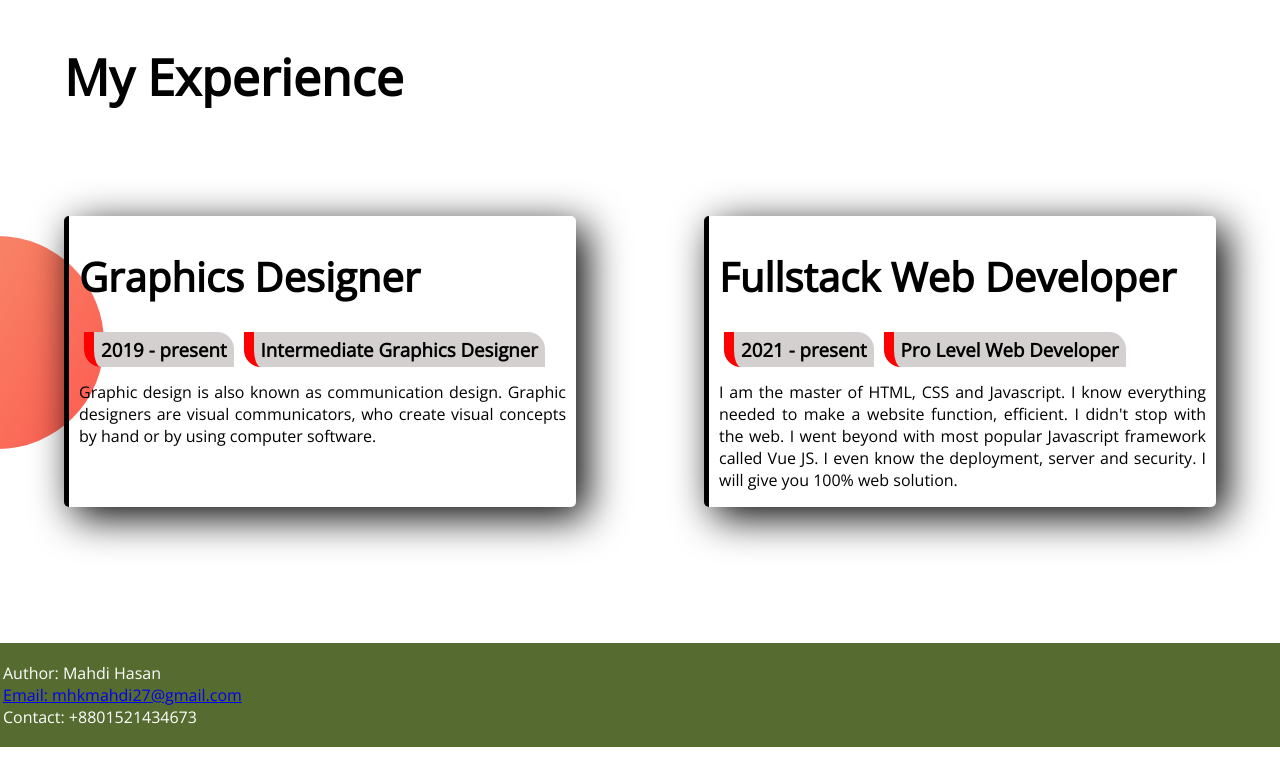
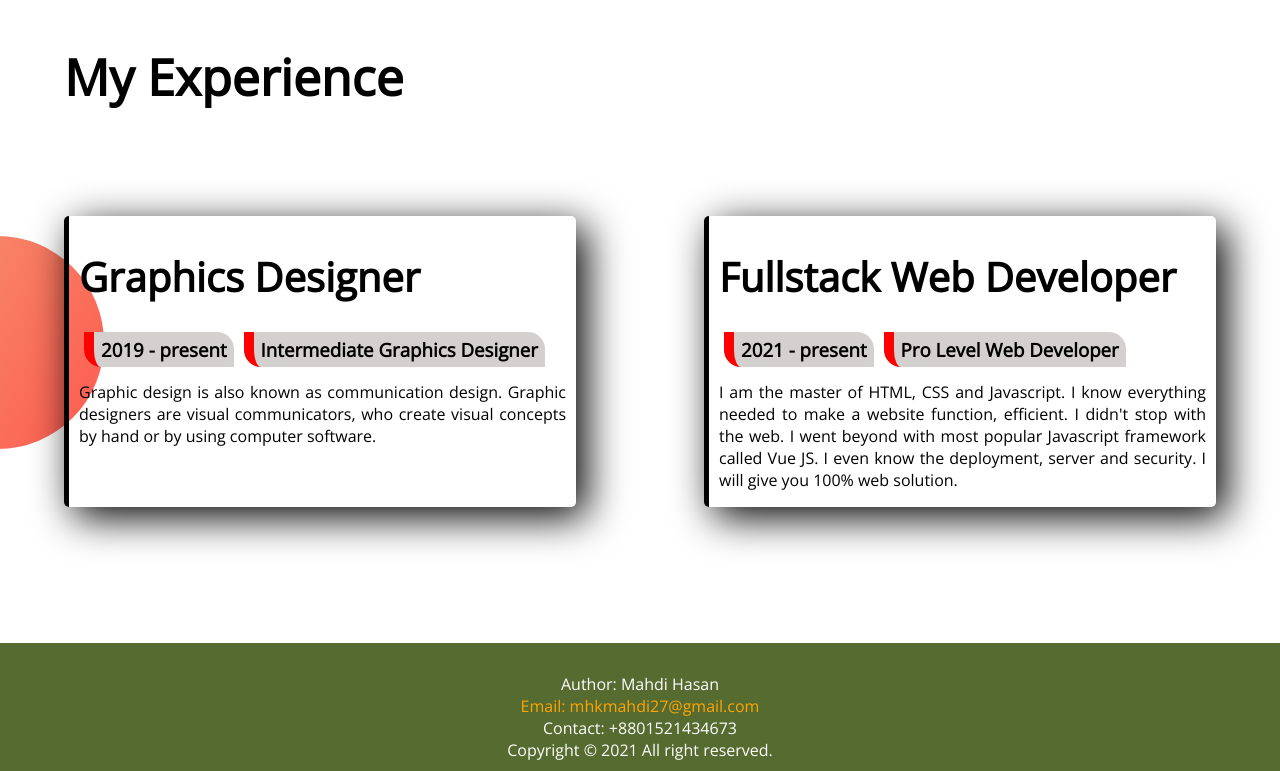
Before and after one commit to mahdi27/Dev-Portfolio, a plain HTML site: page index.html in a window 1280 px wide. Shown: the part 1199-1970 px from the top of the page. Before the commit the page ends 1946 px from the top, so only its background shows below. Drawn offline with nearby package versions, Linux system fonts and the light colour scheme.

Commit message:
Copyright

```diff
--- a/index.html
+++ b/index.html
@@ -49,12 +49,16 @@
             </div>
         </div>
     </section>
-    <footer>
-        <p>Author: Mahdi Hasan <br>
-        <a href="mailto:mhkmahdi27@gmail.com">Email: mhkmahdi27@gmail.com</a><br>
-        Contact: +8801521434673</p>
-    </footer>
 
 
+    <footer >
+
+            <p>Author: Mahdi Hasan</p>
+            <a href="mailto:mhkmahdi27@gmail.com">Email: mhkmahdi27@gmail.com</a>
+            <p>Contact: +8801521434673</p>
+             <p>Copyright &copy; 2021 All right reserved.</p>
+
+
+    </footer>
 </body>
 </html>
--- a/styles.css
+++ b/styles.css
@@ -108,9 +108,18 @@ p{
     background-repeat: no-repeat;
     background-position: left center ;
 }
-footer{
+footer {
+        text-align: center;
+        padding: 30px 0px 10px 0px;
+        margin-bottom: 0px;
+        background-color: darkolivegreen;
+        color: white;
+}
+footer p{
     text-align: center;
-    padding: 3px;
-    background-color: darkolivegreen;
-    color: white;
+    margin: 0px;
 }
+footer a{
+    text-decoration: none;
+    color: orange;
+}
```
